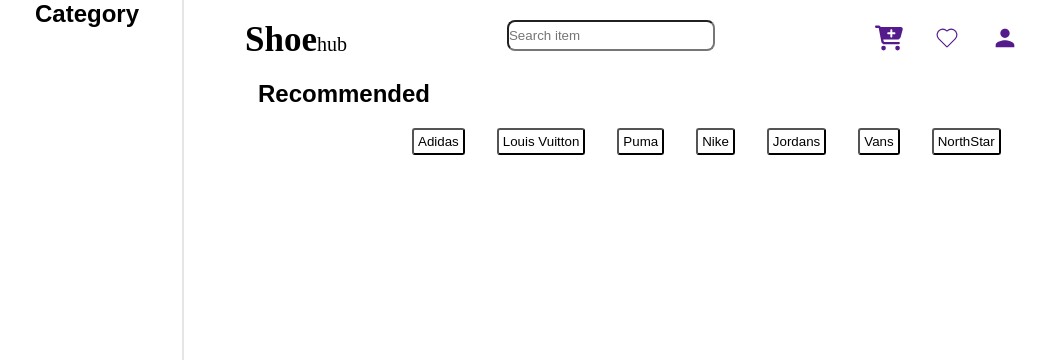
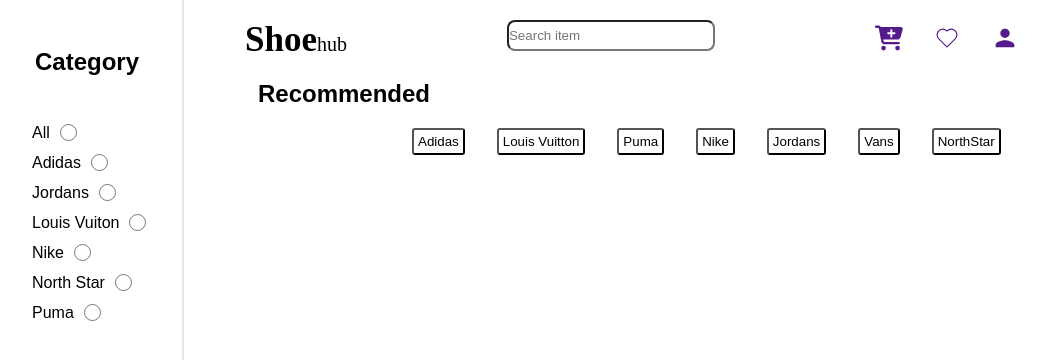
Before and after one commit to tutich/shoe-hub, a React (Create React App) app in the folder client/: page / in a window 1280 px wide. Shown: the top 360 px of the page, without its empty margins (8-1054 px from the left). Built offline with nearby package versions, Linux system fonts and the light colour scheme.

Commit message:
category jsx, css

```diff
--- /dev/null
+++ b/client/src/sidebar/category/Category.css
@@ -0,0 +1,28 @@
+.title {
+    padding: 2em;
+}
+
+.adidas {
+  display: flex;
+  gap: 10px;
+  position: relative;
+  padding-left: 35px;
+  margin-bottom: 12px;
+  /* margin-left: 20px; */
+  cursor: pointer;
+  -webkit-user-select: none;
+  -moz-user-select: none;
+  -ms-user-select: none;
+  user-select: none;
+}
+
+.adidas input {
+    position: ;
+    opacity: ;
+    cursor: pointer;
+  }
+
+  .small {
+    height: 17px;
+    width: 17px;
+  }
--- a/client/src/sidebar/category/Category.jsx
+++ b/client/src/sidebar/category/Category.jsx
@@ -1,11 +1,51 @@
+import './Category.css'
+
 
 function Category() {
     return (
         <div>
             <h2 className="title">Category</h2>
-            <div>
-                <label>
+            <div >
+                <label className='adidas'>
                     <span></span>
+                    All
+                    <input className='small' type="radio" name="text" />
+                </label>
+
+                <label className="adidas">
+                    <span></span>
+                    Adidas
+                    <input className='small' type="radio" name="text" />
+                </label>
+
+                <label className='adidas'>
+                    <span></span>
+                    Jordans
+                    <input className='small' type="radio" name="text" />
+                </label>
+
+                <label className="adidas">
+                    <span></span>
+                    Louis Vuiton
+                    <input className='small' type="radio" name="text" />
+                </label>
+
+                <label className="adidas">
+                    <span></span>
+                    Nike
+                    <input className='small' type="radio" name="text" />
+                </label>
+
+                <label className="adidas">
+                    <span></span>North Star
+
+                    <input className='small' type="radio" name="text" />
+                </label>
+
+                <label className="adidas">
+                    <span></span>
+                    Puma
+                    <input className='small' type="radio" name="text" />
                 </label>
             </div>
         </div>
```
